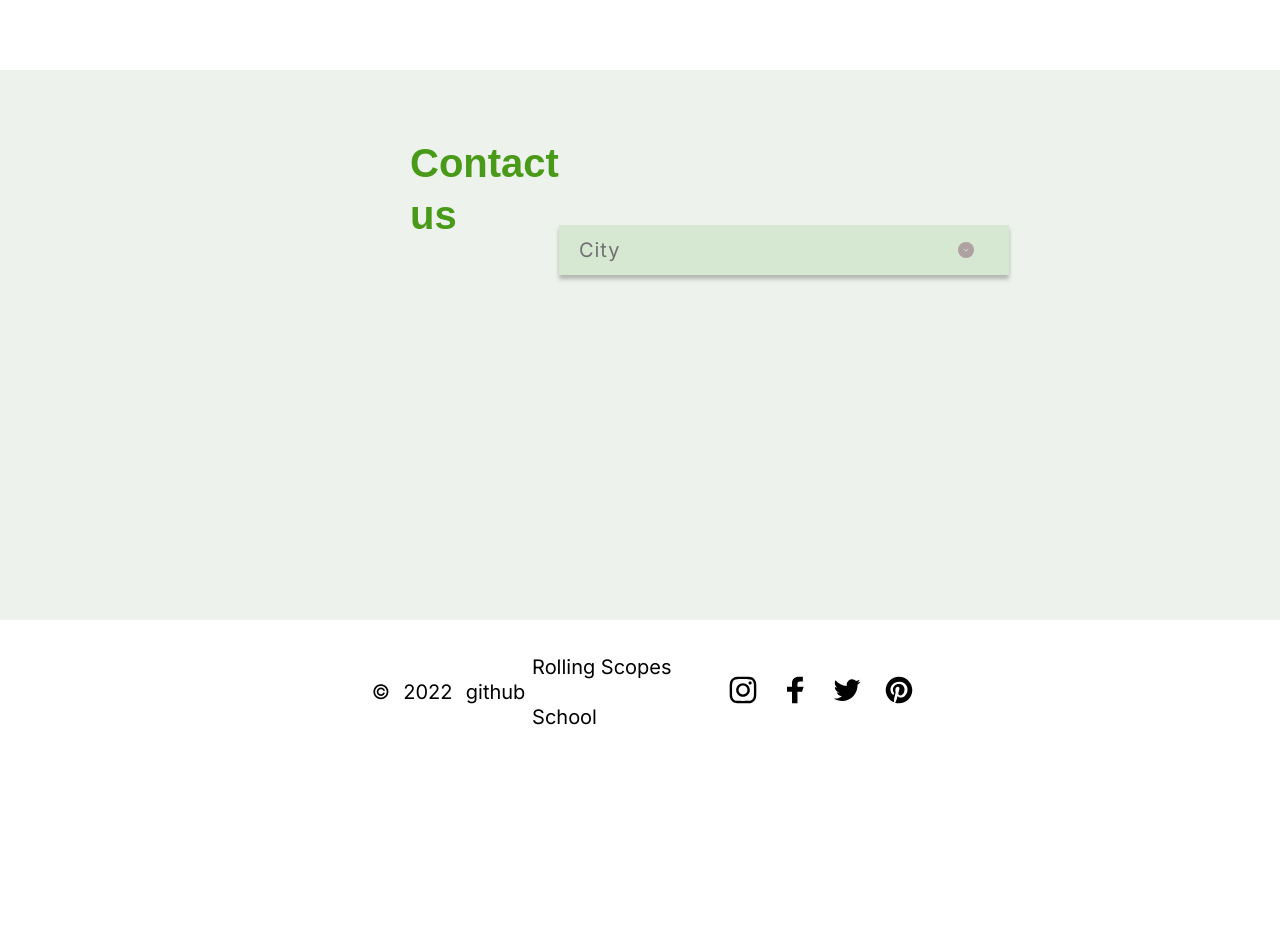
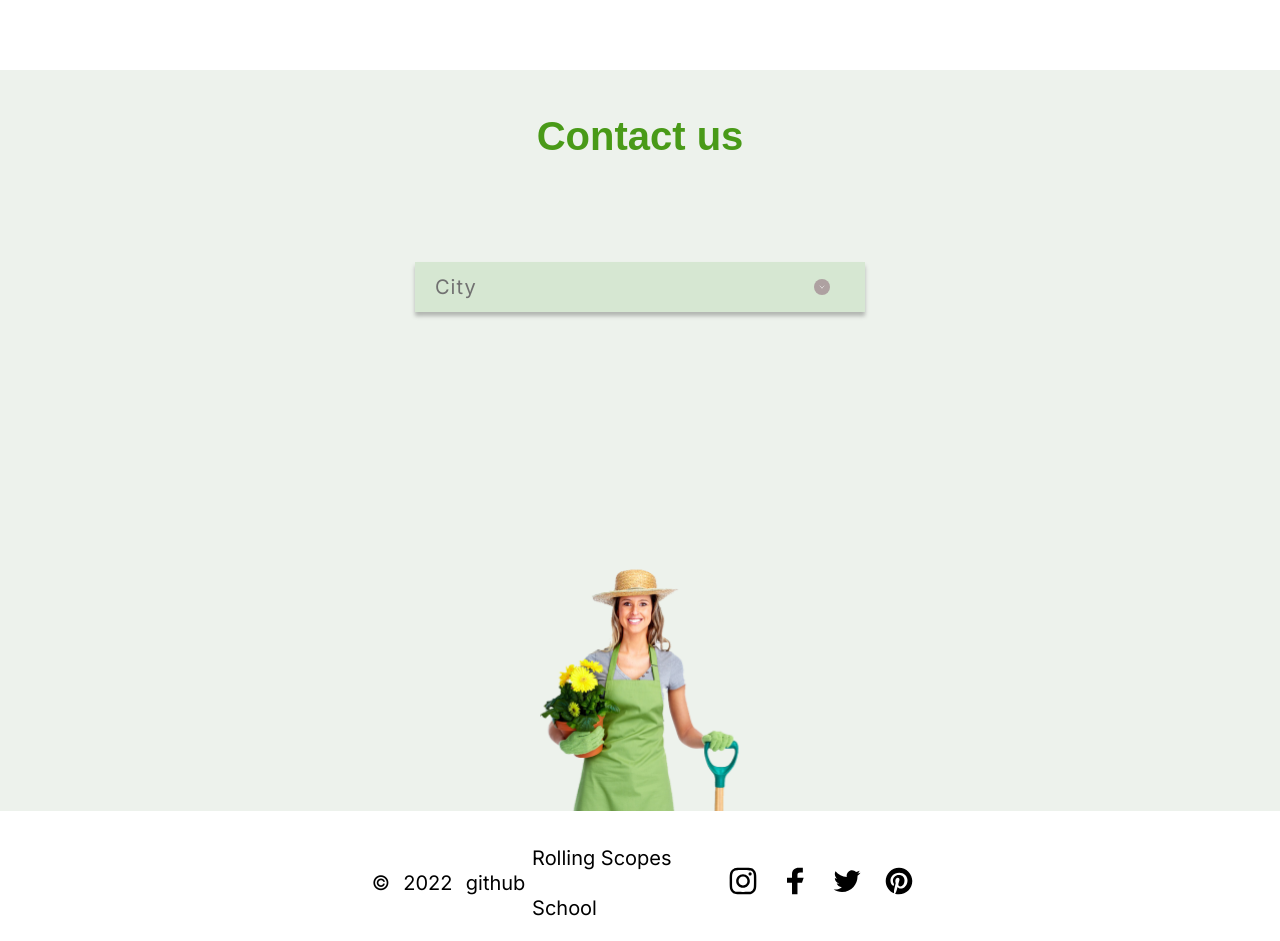
Before and after one commit to DzmitryDavid/rolling-scopes2022, a website: page plants/index.html in a window 1280 px wide. Shown: the part 3320-4261 px from the top of the page. Before the commit the page ends 4070 px from the top, so only its background shows below. Drawn offline with Linux system fonts and the light colour scheme; a web font is replaced by a local one.

Commit message:
feat: add media(768) section contacts

```diff
--- a/plants/src/scss/base/_media.scss
+++ b/plants/src/scss/base/_media.scss
@@ -132,6 +132,38 @@
   .accordion__wrapper {
     margin-top: 0;
   }
+
+  .contacts {
+    background-color: $bg-color;
+    padding-top: 4rem;
+    &__wrapper {
+      display: flex;
+      justify-content: center;
+      align-items:center;
+      flex-direction: column-reverse;
+    }
+    &__title {
+      margin: 0;
+      order: 1;
+      font-weight: 700;
+      font-size: 40px;
+      line-height: 52px;
+    }
+    &__dropdown {
+      margin-top: 10rem;
+
+    }
+    &__img {
+      margin-top: 25rem;
+      width: 20rem;
+      height: 24.9rem;
+      background-repeat: no-repeat;
+      background-size: cover;
+      background-position: center;
+      background-image: url("../img/contact_woman-small.png");
+
+    }
+  }
 }
 // @media (max-width: 1199.98px) { }
 
```
Also changed, not shown: plants/src/css/style.css, plants/src/img/contact_woman-small.png (added).
